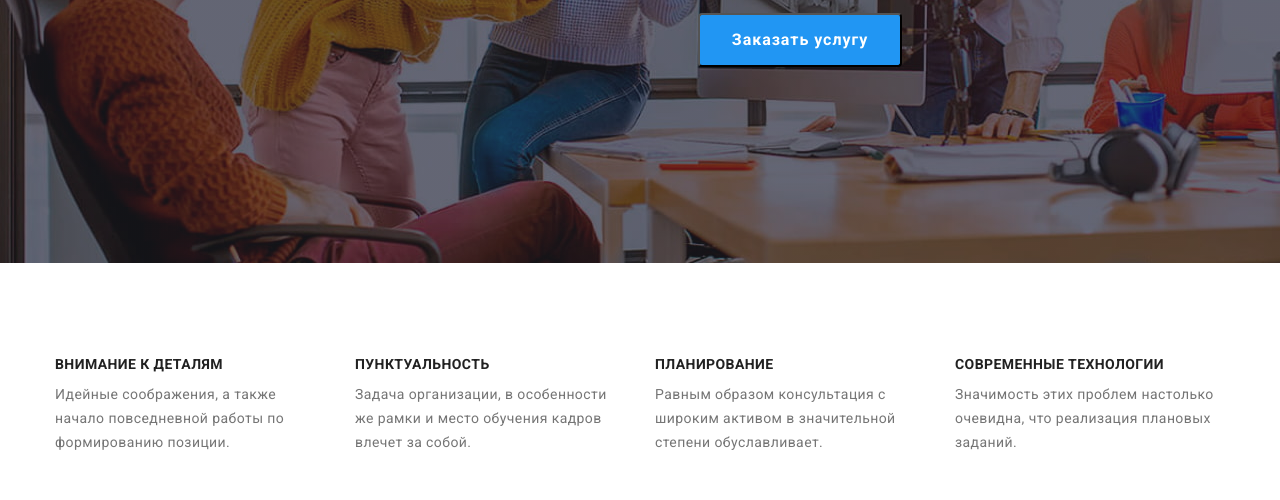
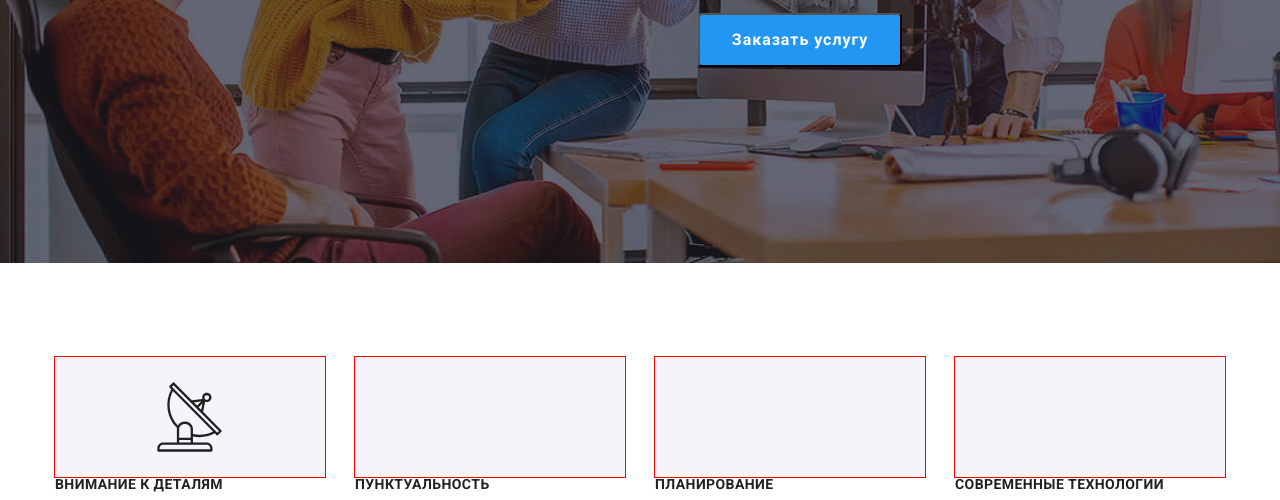
Before and after one commit to Elena-Tsoy/goit-markup-hw-04, a plain HTML site: page index.html in a window 1280 px wide. Shown: the part 418-918 px from the top of the page. Drawn offline with nearby package versions, Linux system fonts and the light colour scheme.

Commit message:
начало работы с иконками

```diff
--- a/css/styles.css
+++ b/css/styles.css
@@ -230,6 +230,34 @@
 
 .feature-list .item:not(:last-child) {
   margin-right: 30px;
+}
+
+.feature-list .item::before {
+  content: '';
+  display: block;
+  height: 120px;
+  outline: 1px solid red;
+  /* background-size: 65.32px 70px; */
+  background-repeat: no-repeat;
+  background-position: center;
+  background-color: #F5F4FA;
+}
+
+.icon-antenna::before {
+  background-image: url(../images/Vector.svg);
+  background-size: 65.32px 70px;
+}
+
+.icon-clock::before {
+  background-image: url();
+}
+
+.icon-display::before {
+  background-image: url();
+}
+
+.icon-astronaut::before {
+  background-image: url();
 }
 
 .feature-list .title {
--- a/index.html
+++ b/index.html
@@ -69,28 +69,28 @@
         <div class="container">
           <h2 class="section-title visually-hidden">особенности</h2>
           <ul class="feature-list list">
-            <li class="item">
+            <li class="item icon-antenna">
               <h3 class="title">Внимание к деталям</h3>
               <p class="feature-list-text">
                 Идейные соображения, а также начало повседневной работы по
                 формированию позиции.
               </p>
             </li>
-            <li class="item">
+            <li class="item icon-clock">
               <h3 class="title">Пунктуальность</h3>
               <p class="feature-list-text">
                 Задача организации, в особенности же рамки и место обучения
                 кадров влечет за собой.
               </p>
             </li>
-            <li class="item">
+            <li class="item icon-display">
               <h3 class="title">Планирование</h3>
               <p class="feature-list-text">
                 Равным образом консультация с широким активом в значительной
                 степени обуславливает.
               </p>
             </li>
-            <li class="item">
+            <li class="item icon-astronaut">
               <h3 class="title">Современные технологии</h3>
               <p class="feature-list-text">
                 Значимость этих проблем настолько очевидна, что реализация
```
Also changed, not shown: images/Vector.svg (added), 1 other file.
